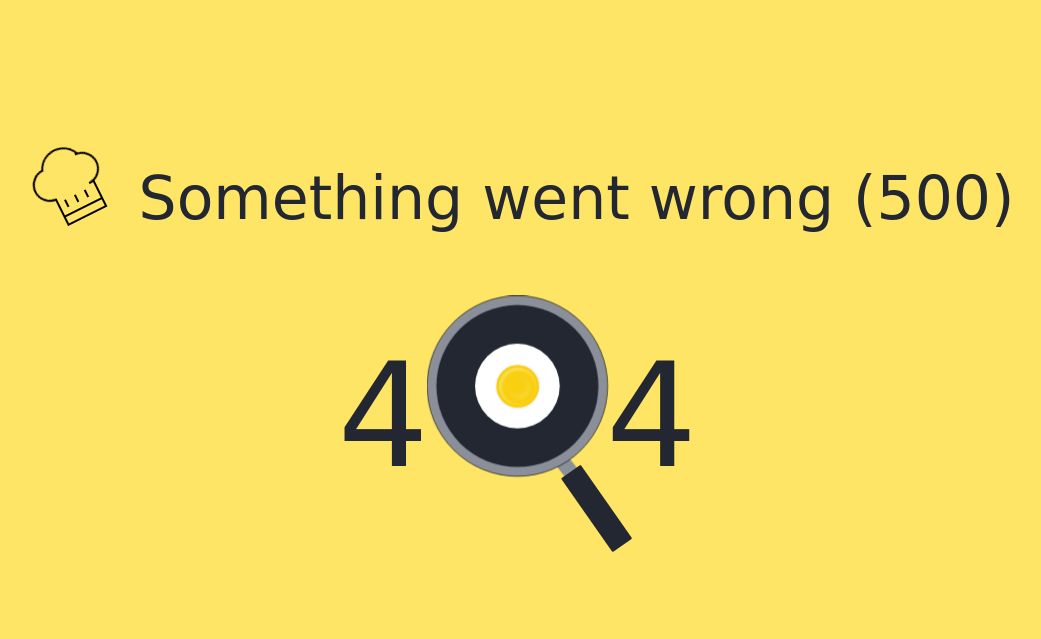
After one commit to Vlad-Harutyunyan/YummyMeals, a Flask app: template app/errors/templates/500.html in a window 1280 px wide. The commit adds this page. Shown: the top 639 px of the page, without its empty margins (131-1172 px from the left). Run offline with Flask 2, Linux system fonts and the light colour scheme; the template is opened without the code that fills it, so the values that code supplies are empty; parts of the project's set-up code (start-up, migrations or seed data) failed here and were passed over; some libraries are stand-ins or nearby versions.

Commit message:
403,404,500 html and error_main.html

```diff
--- /dev/null
+++ b/app/errors/templates/403.html
@@ -0,0 +1,6 @@
+{% extends 'error_main.html' %}
+
+
+{% block content %}
+    Forbidden (403)
+{% endblock content %}
--- /dev/null
+++ b/app/errors/templates/500.html
@@ -0,0 +1,5 @@
+{% extends 'error_main.html' %}
+
+{% block content %}
+    Something went wrong (500)
+{% endblock content %}
--- /dev/null
+++ b/app/errors/templates/error_main.html
@@ -0,0 +1,32 @@
+
+<link rel='stylesheet' href={{url_for('errors.static',filename='css/404.css')}} />
+
+<div class="container">
+    <div class="caption">
+        <div class="hat-cont">
+            <div class="lines"></div>
+            <div class="hat"></div>
+            <div class="left"></div>
+            <div class="top"></div>
+            <div class="left-opp"></div>
+        </div>
+        <div class="head-text">
+            {% block content %}
+
+            {% endblock content %}
+        </div>
+    </div>
+    <div class="head">
+        <div class="pan-wrapper">
+            <div class="center">
+                <div class="sub-center">
+                    <div class="egg">
+                        <div class="yolk"></div>
+                    </div>
+                </div>
+            </div>
+            <div class="handle"></div>
+            <div class="handle-sub"></div>
+        </div>
+    </div>
+</div>
```
Also changed, not shown: app/errors/templates/404.html (+4 -27 lines).
